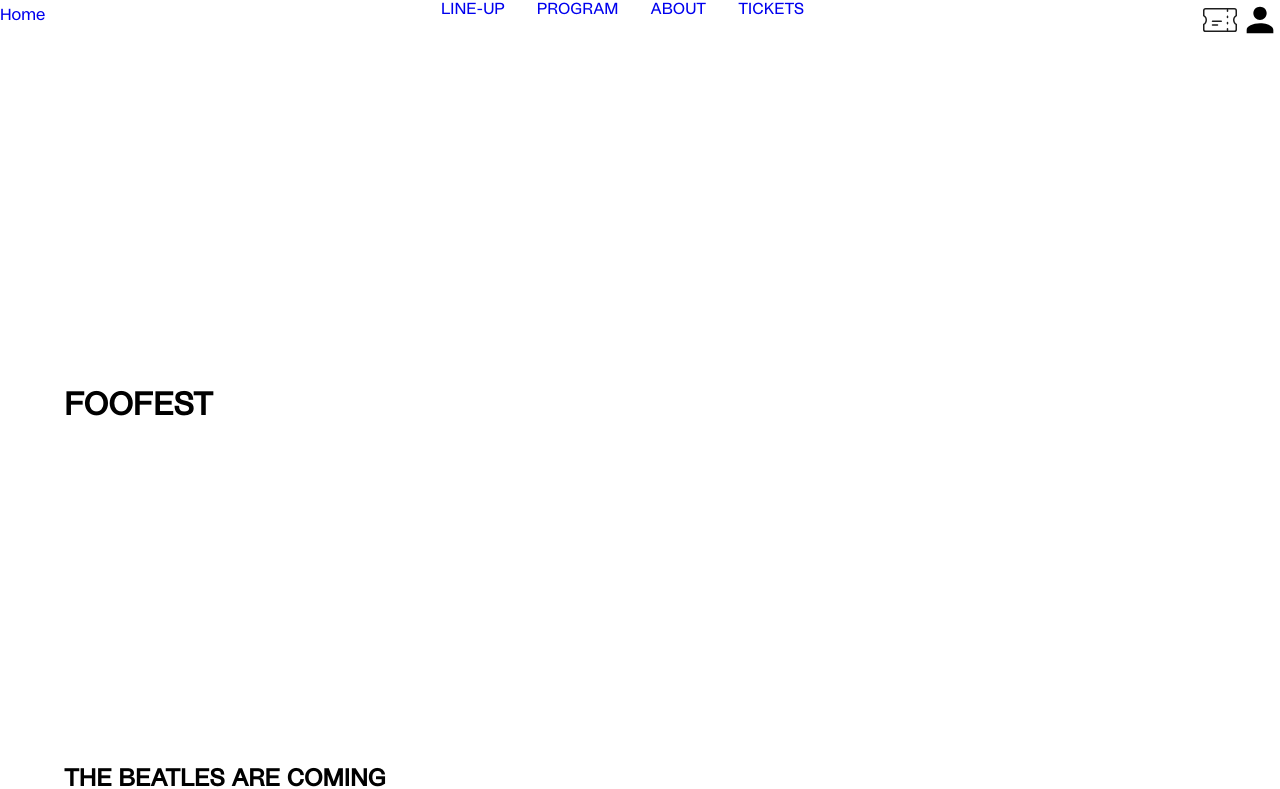
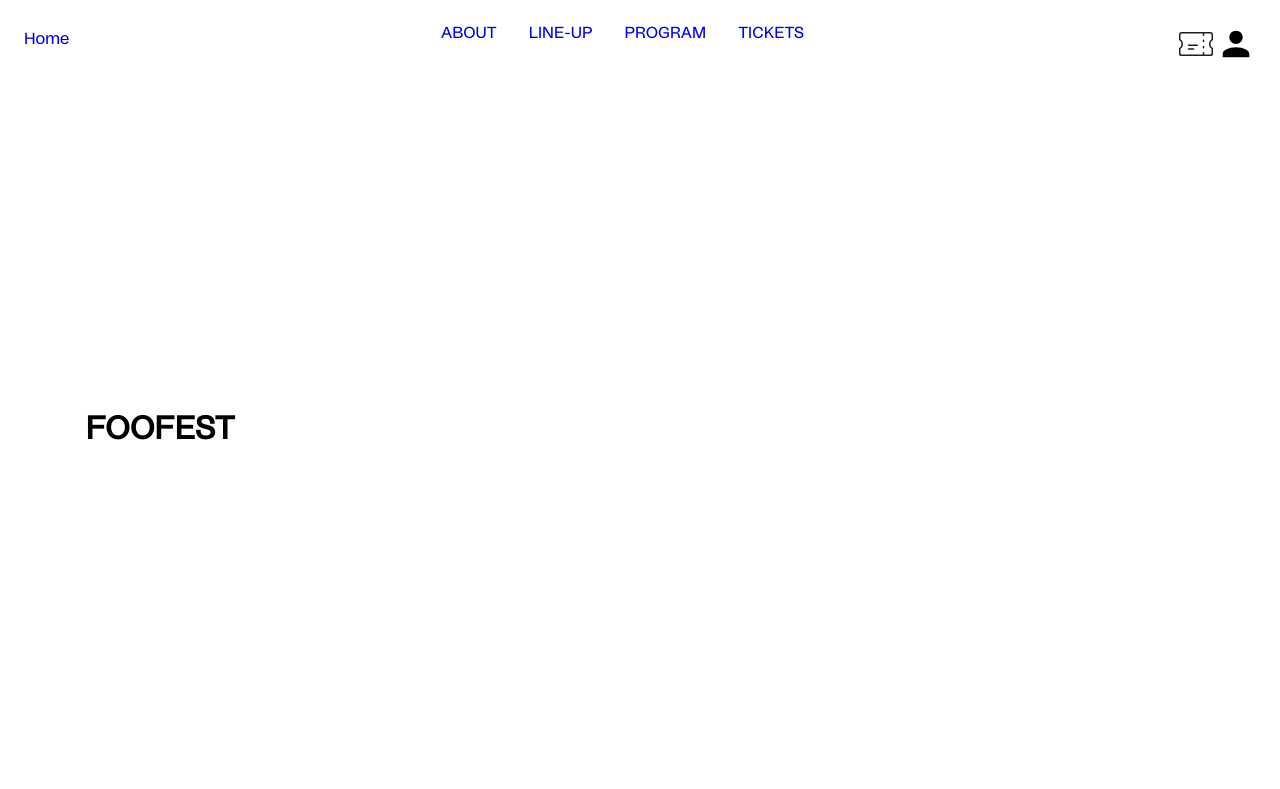
Before and after one commit to ozolinala/fooFestApp-forked, a Next.js app: page / in a window 1280 px wide. Shown: the top 789 px of the page. Built offline with nearby package versions, Linux system fonts and the light colour scheme.

Commit message:
more menu additions

```diff
--- a/layouts/Layout.js
+++ b/layouts/Layout.js
@@ -10,13 +10,13 @@
       <p><Link href="./">Home</Link></p>
       <ul className={styles.navLinks}>
       <li>
+        <Link href="./about">ABOUT</Link>
+        </li>
+      <li>
         <Link href="./lineup">LINE-UP</Link>
         </li>
         <li>
         <Link href="./program">PROGRAM</Link>
-        </li>
-        <li>
-        <Link href="./about">ABOUT</Link>
         </li>
         <li>
         <Link href="./tickets">TICKETS</Link>
--- a/styles/globals.css
+++ b/styles/globals.css
@@ -46,6 +46,7 @@
       rgb(var(--background-end-rgb))
     )
     rgb(var(--background-start-rgb));
+    padding:3vh;
 }
 
 a {
```
